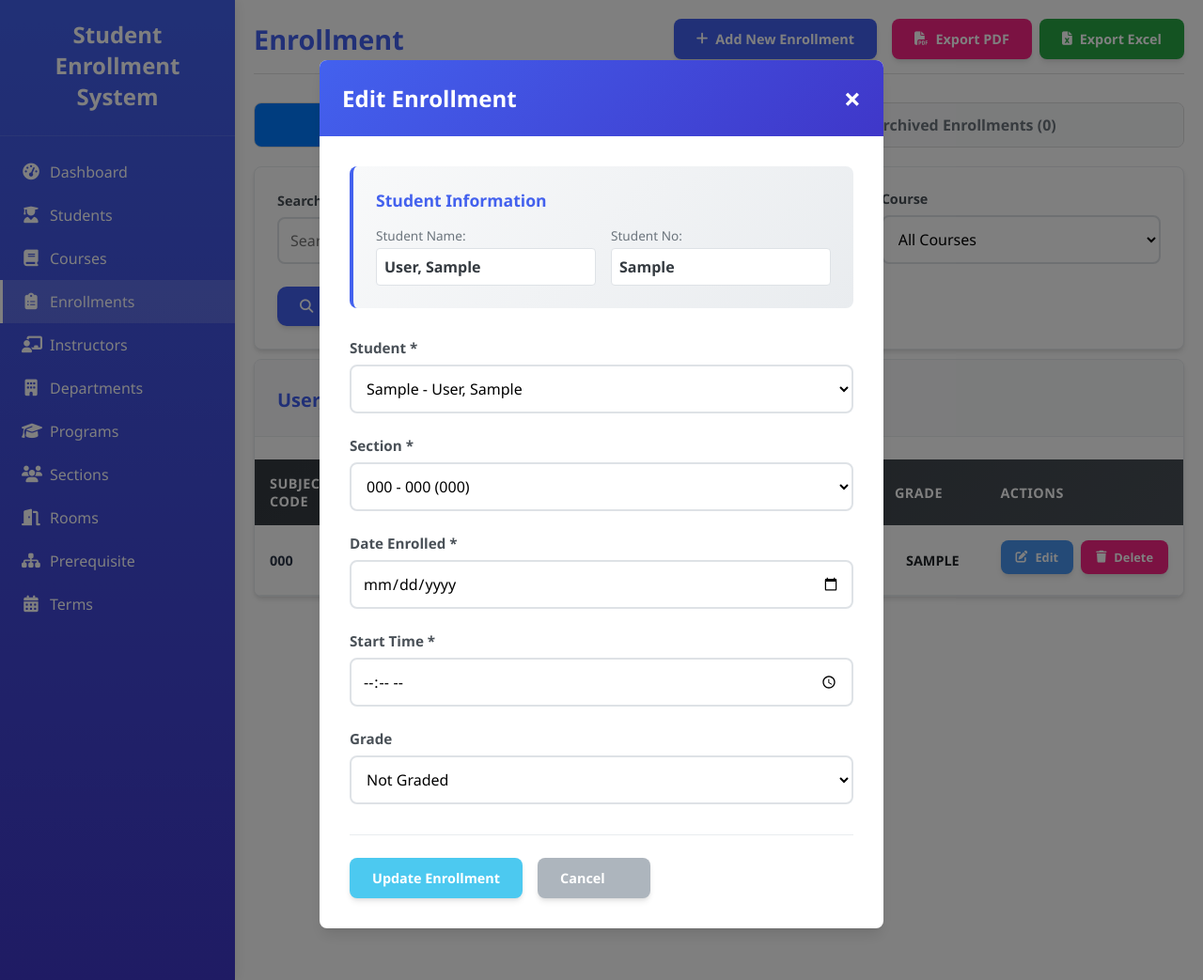
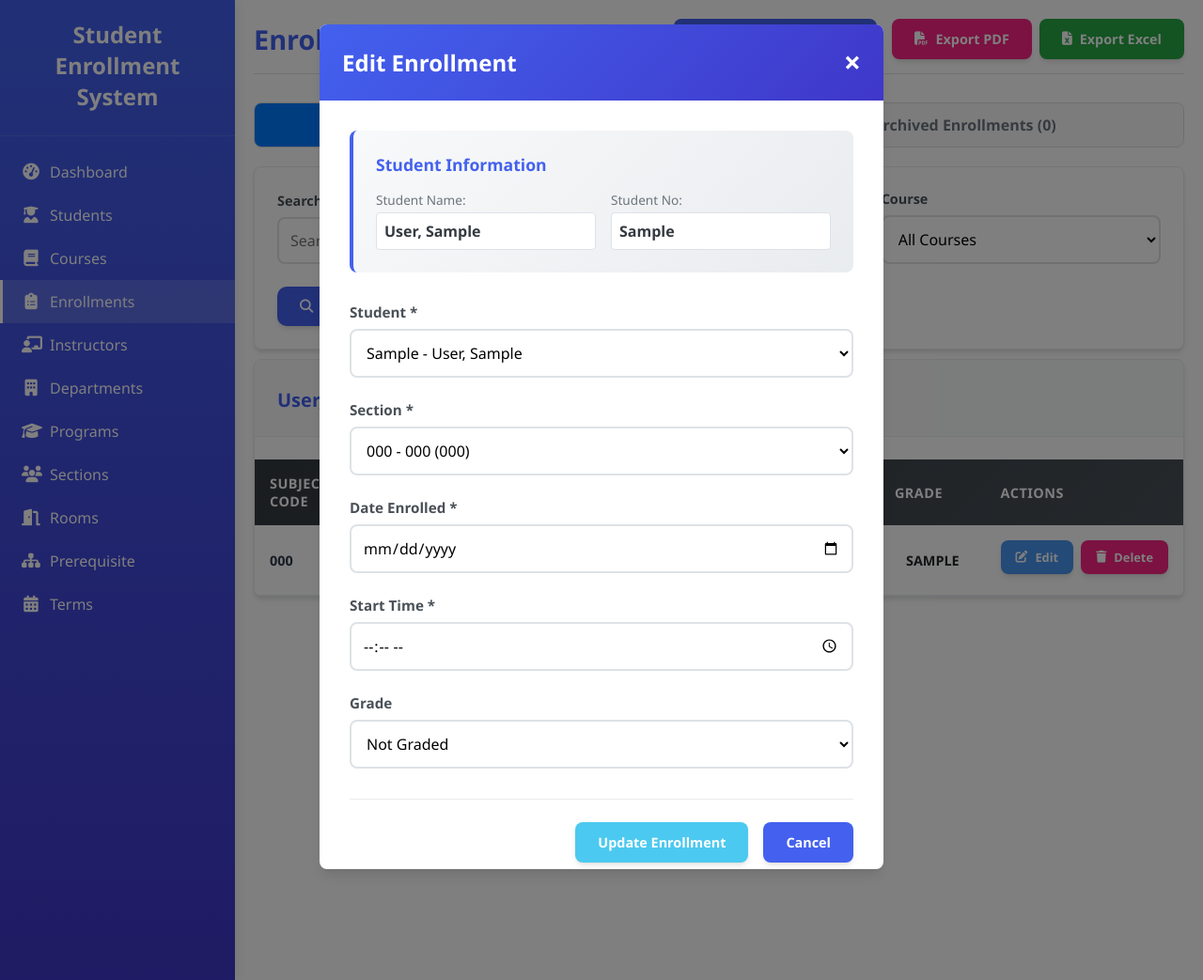
Before and after one commit to ynion-mabeamae/DBA_Student_Enrollment_System, a PHP site: page /student_enrollment_system/includes/enrollment.php?edit_id=1 in a window 1280 px wide. Shown: the whole page at 94% size. Run offline with PHP 8.4, Linux system fonts and the light colour scheme; tables that the repository leaves empty or names only in its code hold one stand-in row (values such as "Sample post").

Commit message:
Update changes in dashboard modal enrollment form cancel button and modal styles to improve usability

```diff
--- a/student_enrollment_system/includes/enrollment.php
+++ b/student_enrollment_system/includes/enrollment.php
@@ -511,7 +511,7 @@ $grade_options = ['1.0', '1.25', '1.50', '1.75', '2.0', '2.25', '2.50', '2.75',
               <?php else: ?>
                 <button type="submit" name="add_enrollment" class="btn btn-success">Add Enrollment</button>
               <?php endif; ?>
-              <button type="button" class="btn btn-cancel" id="cancelEnrollment">Cancel</button>
+              <button type="button" class="btn" id="cancelEnrollment">Cancel</button>
             </div>
           </form>
         </div>
--- a/student_enrollment_system/includes/login.php
+++ b/student_enrollment_system/includes/login.php
@@ -4,7 +4,7 @@ require_once 'config.php';
 
 // Redirect if already logged in
 if (isset($_SESSION['user_id'])) {
-    header("Location: student.php");
+    header("Location: dashboard.php");
     exit();
 }
 
@@ -158,7 +158,7 @@ if ($_SERVER['REQUEST_METHOD'] == 'POST' && isset($_POST['login'])) {
                 $_SESSION['last_name'] = $user['last_name'];
                 $_SESSION['login_time'] = time();
 
-                header("Location: student.php");
+                header("Location: dashboard.php");
                 exit();
             } else {
                 $error = "Invalid email or password.";
--- a/student_enrollment_system/styles/enrollment.css
+++ b/student_enrollment_system/styles/enrollment.css
@@ -120,7 +120,9 @@ body {
 
 /* Buttons */
 .btn {
-    padding: 0.75rem 1.5rem;
+padding: 0.75rem 1.5rem;
+    background: var(--primary);
+    color: white;
     border: none;
     border-radius: var(--border-radius);
     font-weight: 600;
@@ -228,6 +230,7 @@ body {
 .form-actions {
     display: flex;
     gap: 1rem;
+    justify-content: flex-end;
     margin-top: 2rem;
     padding-top: 1.5rem;
     border-top: 1px solid var(--gray-200);
@@ -381,14 +384,6 @@ table td {
     margin: 0;
 }
 
-/* Ensure consistent button sizing in modal */
-.form-actions .btn {
-    padding: 0.75rem 1.5rem;
-    font-size: 0.9rem;
-    min-width: 120px;
-    height: auto;
-}
-
 /* Alert Messages */
 .alert {
     padding: 1rem 1.5rem;
@@ -617,7 +612,6 @@ table td {
     }
 }
 
-
 /* Modal Styles */
 .modal {
   display: none;
@@ -627,18 +621,19 @@ table td {
   top: 0;
   width: 100%;
   height: 100%;
-  overflow: auto;
   background-color: rgba(0, 0, 0, 0.5);
   animation: fadeIn 0.3s;
+  overflow-y: auto;
 }
 
 .modal-content {
   background-color: white;
-  margin: 5% auto;
+  margin: 2% auto;
   border-radius: var(--border-radius);
   box-shadow: var(--shadow-lg);
   width: 90%;
   max-width: 600px;
+  max-height: 90vh;
   animation: slideDown 0.3s;
   overflow: hidden;
 }
@@ -650,6 +645,7 @@ table td {
   display: flex;
   justify-content: space-between;
   align-items: center;
+  flex-shrink: 0;
 }
 
 .modal-header h2 {
@@ -674,6 +670,9 @@ table td {
 
 .modal-body {
   padding: 2rem;
+  overflow-y: auto;
+  flex: 1;
+  max-height: calc(90vh - 120px);
 }
 
 .btn-cancel {
@@ -1260,6 +1259,7 @@ table td {
 /* Enhanced form styling */
 .modal-body {
   padding: 2rem;
+  overflow: auto;
 }
 
 .form-group {
```
Also changed, not shown: student_enrollment_system/includes/dashboard.php (+11 -11 lines).
